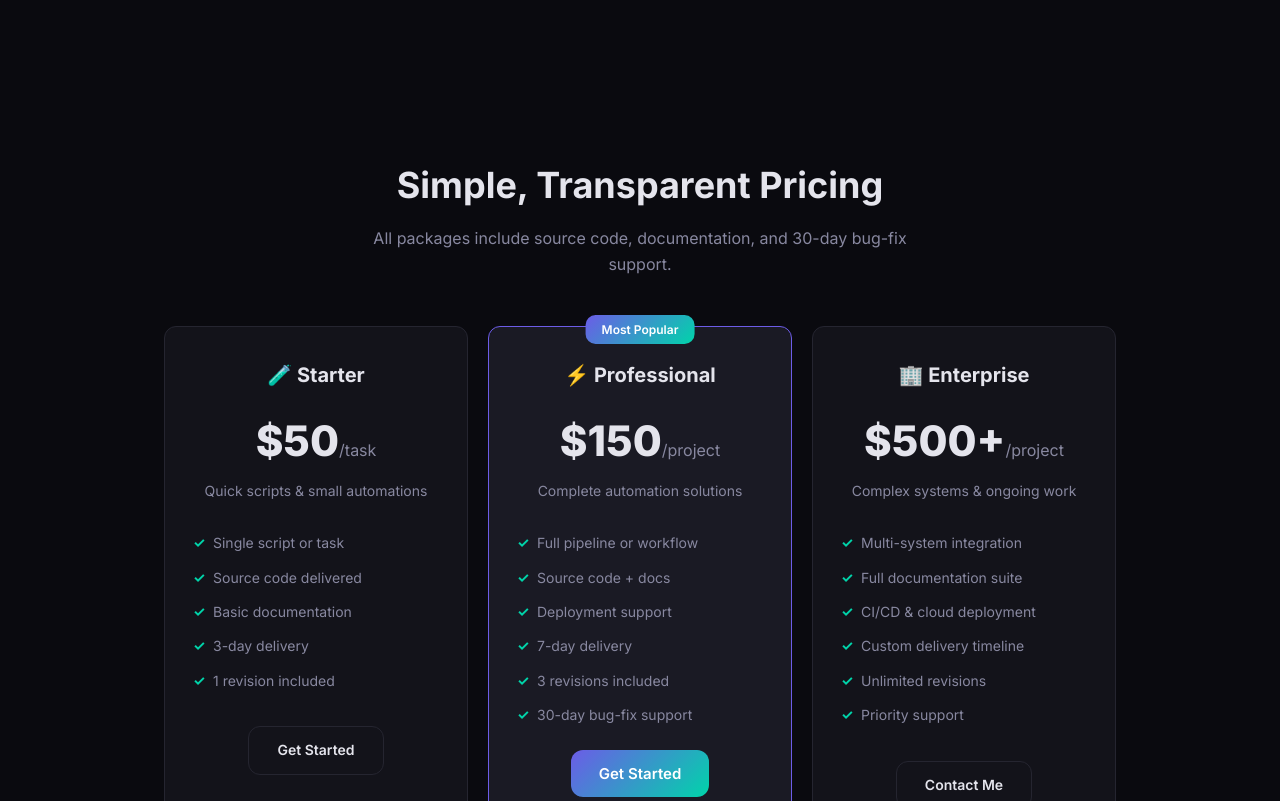
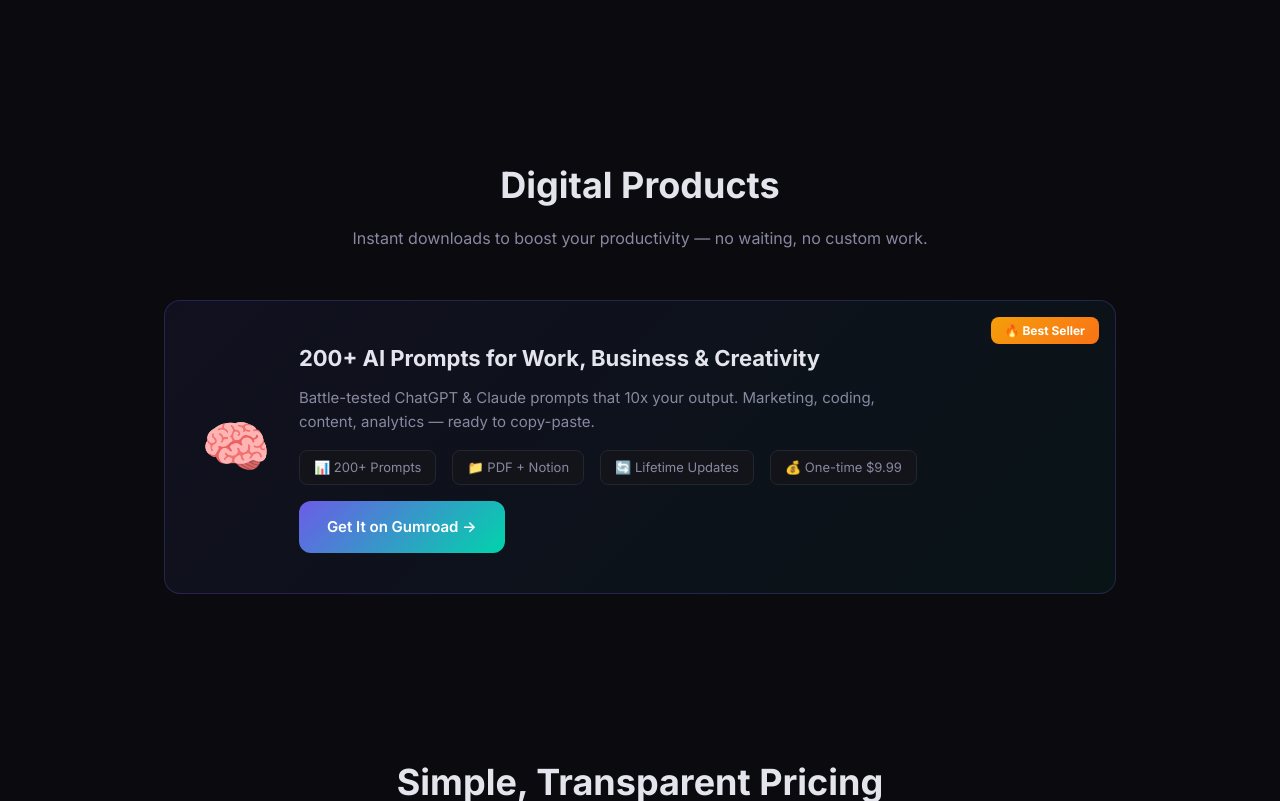
Before and after one commit to fearless876/devforge-portfolio, a plain HTML site: page index.html in a window 1280 px wide. Shown: the part 1999-2800 px from the top of the page. Drawn offline with Linux system fonts and the light colour scheme.

Commit message:
Add Gumroad product section, update nav and links

```diff
--- a/index.html
+++ b/index.html
@@ -17,6 +17,7 @@
     <div class="nav-links">
       <a href="#services">Services</a>
       <a href="#work">Work</a>
+      <a href="#products">Products</a>
       <a href="#pricing">Pricing</a>
       <a href="#contact" class="btn-nav">Hire Me</a>
     </div>
@@ -134,6 +135,28 @@
   </div>
 </section>
 
+<section id="products" class="products">
+  <h2>Digital Products</h2>
+  <p class="section-sub">Instant downloads to boost your productivity — no waiting, no custom work.</p>
+  <div class="product-card">
+    <div class="prod-badge">🔥 Best Seller</div>
+    <div class="prod-content">
+      <div class="prod-icon">🧠</div>
+      <div class="prod-info">
+        <h3>200+ AI Prompts for Work, Business & Creativity</h3>
+        <p>Battle-tested ChatGPT & Claude prompts that 10x your output. Marketing, coding, content, analytics — ready to copy-paste.</p>
+        <div class="prod-features">
+          <span>📊 200+ Prompts</span>
+          <span>📁 PDF + Notion</span>
+          <span>🔄 Lifetime Updates</span>
+          <span>💰 One-time $9.99</span>
+        </div>
+        <a href="https://fungchun.gumroad.com/l/ai-prompts" target="_blank" class="btn-primary" style="display:inline-block;margin-top:16px;">Get It on Gumroad →</a>
+      </div>
+    </div>
+  </div>
+</section>
+
 <section id="pricing" class="pricing">
   <h2>Simple, Transparent Pricing</h2>
   <p class="section-sub">All packages include source code, documentation, and 30-day bug-fix support.</p>
@@ -187,7 +210,7 @@
   <h2>Let's Build Something Together</h2>
   <p class="section-sub">Tell me what you need — I'll get back to you within 24 hours with a plan and a quote.</p>
   <div class="contact-links">
-    <a href="https://www.fiverr.com/fungchun" class="contact-card" target="_blank">
+    <a href="https://www.fiverr.com/fungchun?up_rollout=true" class="contact-card" target="_blank">
       <span class="cc-icon">🎯</span>
       <strong>Hire me on Fiverr</strong>
       <span>→</span>
--- a/style.css
+++ b/style.css
@@ -164,6 +164,37 @@ footer {
   color: var(--text-dim); font-size: 13px;
 }
 
+
+/* Products */
+.products { max-width: 1000px; margin: 0 auto; }
+.product-card {
+  background: linear-gradient(135deg, rgba(108,92,231,0.08), rgba(0,212,170,0.05));
+  border: 1px solid rgba(108,92,231,0.25); border-radius: 16px;
+  padding: 0; overflow: hidden; position: relative;
+}
+.prod-badge {
+  position: absolute; top: 16px; right: 16px;
+  background: linear-gradient(135deg, #f59e0b, #f97316);
+  color: #fff; padding: 4px 14px; border-radius: 8px;
+  font-size: 12px; font-weight: 700;
+}
+.prod-content {
+  display: flex; align-items: center; gap: 28px; padding: 40px 36px;
+}
+.prod-icon { font-size: 56px; flex-shrink: 0; }
+.prod-info h3 { font-size: 22px; font-weight: 700; margin-bottom: 10px; }
+.prod-info p { color: var(--text-dim); font-size: 15px; line-height: 1.6; margin-bottom: 16px; max-width: 600px; }
+.prod-features { display: flex; gap: 16px; flex-wrap: wrap; }
+.prod-features span {
+  background: var(--bg-card); color: var(--text-dim); font-size: 13px;
+  padding: 6px 14px; border-radius: 8px; border: 1px solid var(--border);
+  white-space: nowrap;
+}
+@media (max-width: 768px) {
+  .prod-content { flex-direction: column; padding: 28px 20px; }
+  .prod-icon { font-size: 40px; }
+}
+
 /* Responsive */
 @media (max-width: 1024px) {
   .service-grid { grid-template-columns: repeat(2, 1fr); }
```
